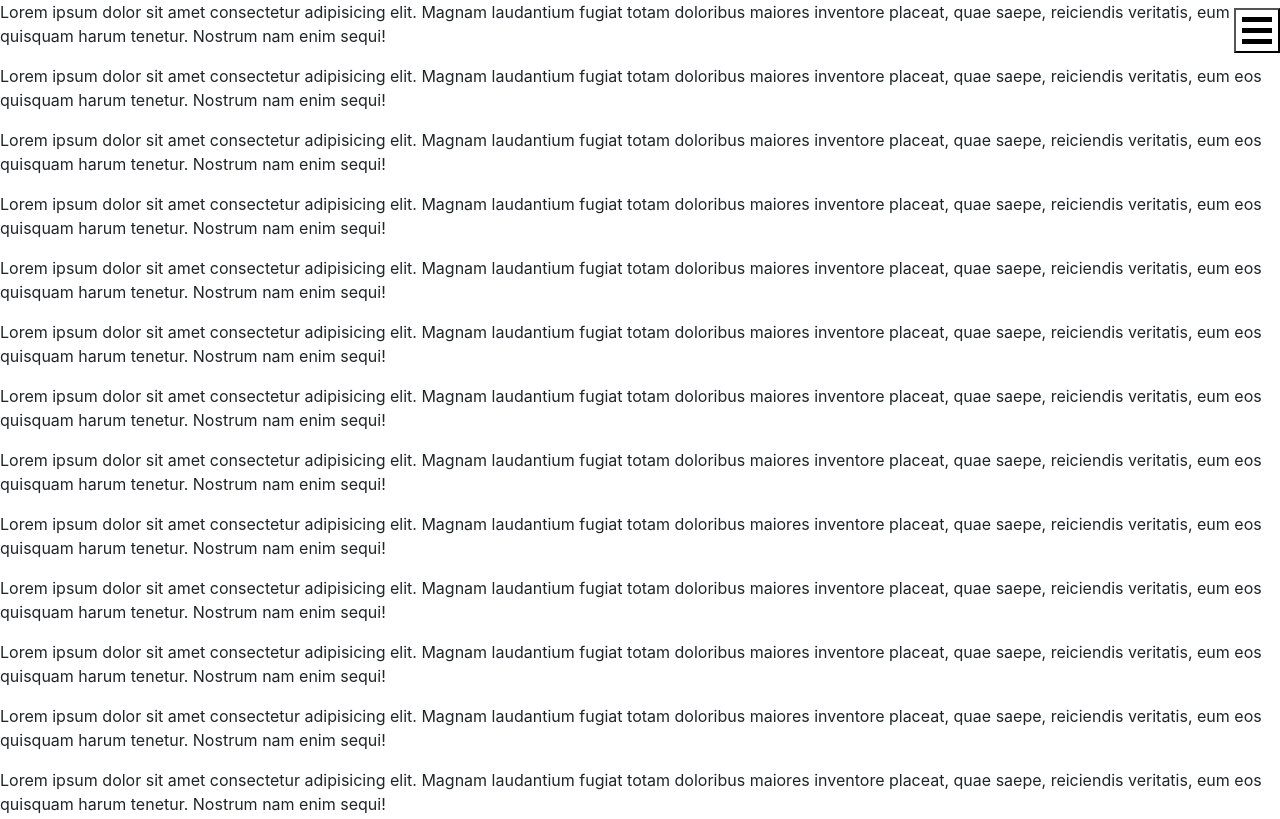
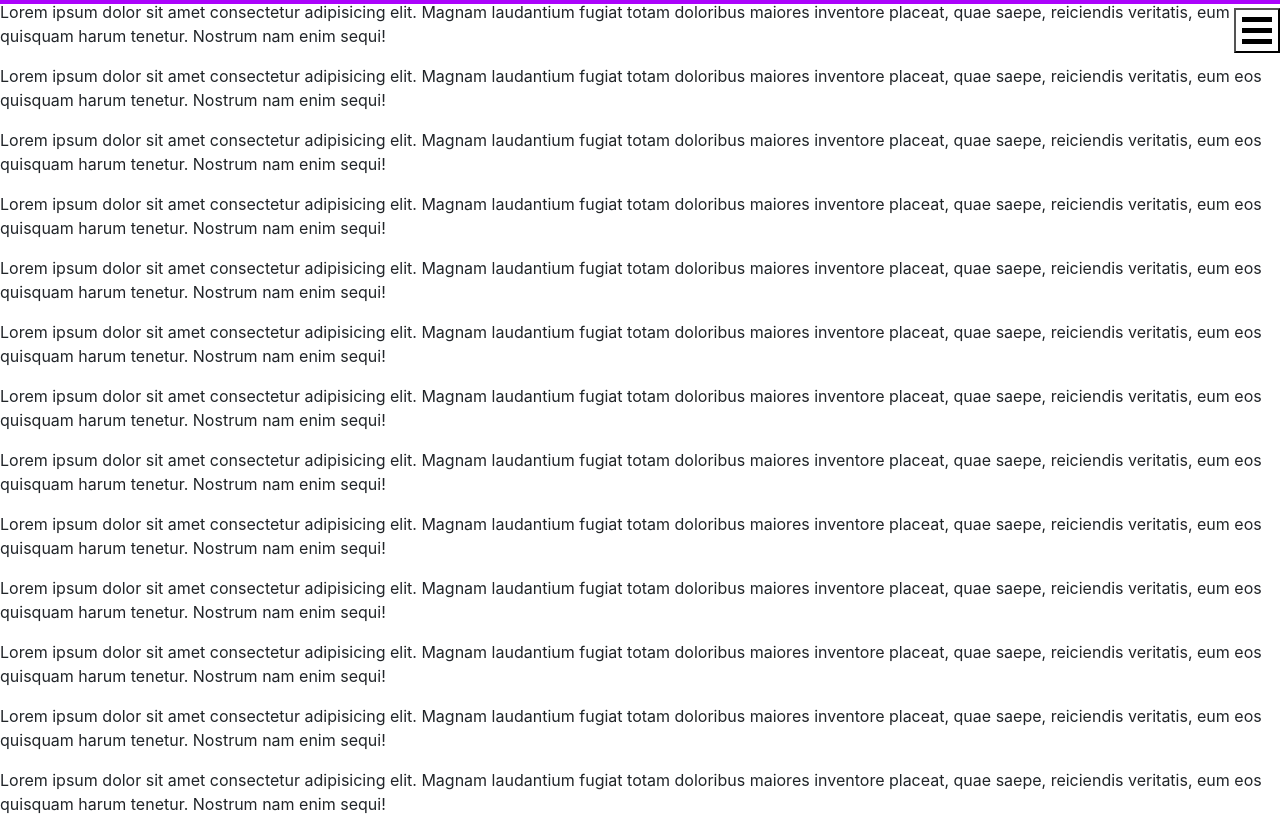
Before and after one commit to raaz9711/testing, a plain HTML site: page testwebtemplate/index.html in a window 1280 px wide. Shown: the top 819 px of the page. Drawn offline with nearby package versions, Linux system fonts and the light colour scheme.

Commit message:
error fixed

```diff
--- a/testwebtemplate/main.css
+++ b/testwebtemplate/main.css
@@ -91,6 +91,7 @@ animation-fill-mode: forwards;
 }
 /* scroll code */
 .scroll{
+    display: none;
     background-color: #AB03FC;
     width: 100%;
     height: 4px;
--- a/testwebtemplate/main.js
+++ b/testwebtemplate/main.js
@@ -37,10 +37,16 @@ console.log(window.scrollY);
 // scroll.style=""}
 window.addEventListener("scroll",scrollfun);
  function scrollfun(){
+     scroll.style.display="block";
+
+    var hth1=document.body.offsetHeight;
+    console.log("height total"+hth1)
     console.log(window.scrollY);
     // var sct=window.scrollY+window.innerHeight;
-    var sct=window.scrollY/3;
-
-    console.log(sct);
-    scroll.style.width=sct+"px";
+    var sct=window.scrollY;
+    sct=sct+window.innerHeight;
+    console.log("sct value"+sct)
+var per=(sct/hth1)*100;
+    console.log("percentage: " +per);
+    scroll.style.width=per+"%";
 }
```
